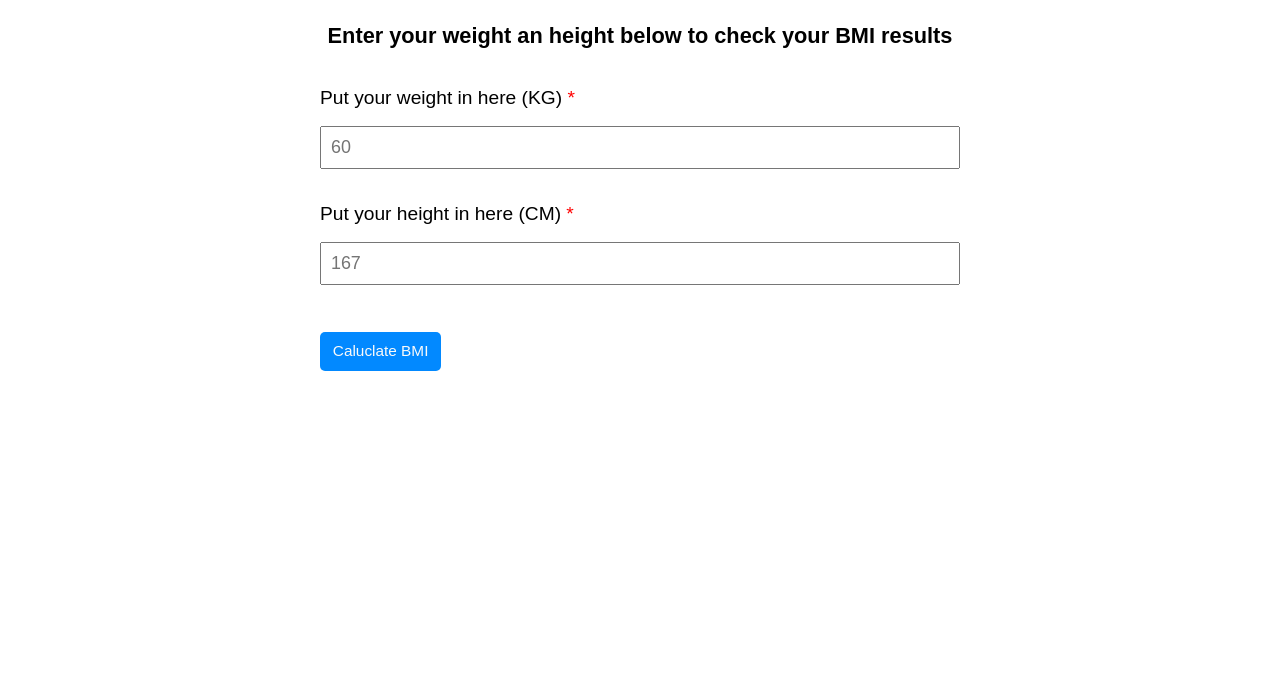
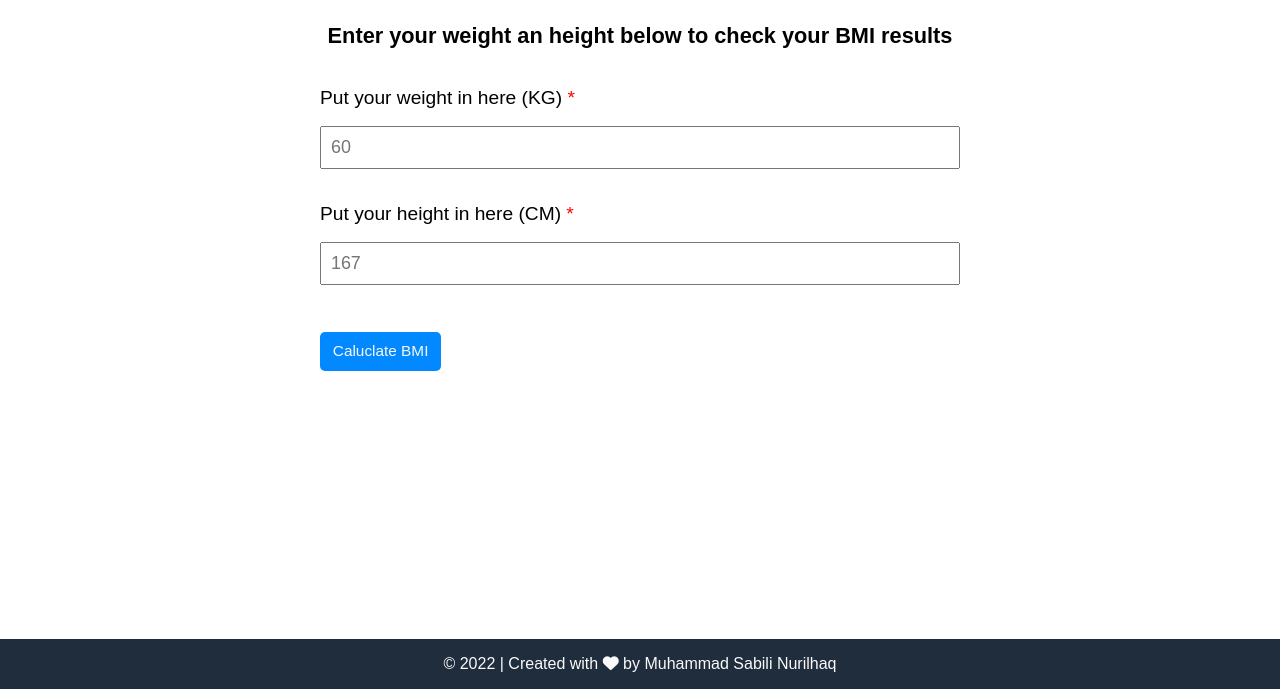
Before and after one commit to abilsabili50/BMI-Calculator, a plain HTML site: page index.html in a window 1280 px wide. Shown: the part 111-800 px from the top of the page. Drawn offline with Linux system fonts and the light colour scheme.

Commit message:
add footer xixi

```diff
--- a/index.html
+++ b/index.html
@@ -4,6 +4,13 @@
 		<meta charset="UTF-8" />
 		<meta http-equiv="X-UA-Compatible" content="IE=edge" />
 		<meta name="viewport" content="width=device-width, initial-scale=1.0" />
+		<link
+			rel="stylesheet"
+			href="https://cdnjs.cloudflare.com/ajax/libs/font-awesome/6.2.0/css/all.min.css"
+			integrity="sha512-xh6O/CkQoPOWDdYTDqeRdPCVd1SpvCA9XXcUnZS2FmJNp1coAFzvtCN9BmamE+4aHK8yyUHUSCcJHgXloTyT2A=="
+			crossorigin="anonymous"
+			referrerpolicy="no-referrer"
+		/>
 		<link rel="stylesheet" href="style.css" />
 		<title>BMI Calculator</title>
 	</head>
@@ -37,6 +44,13 @@
 				<p id="result"></p>
 			</div>
 		</div>
+
+		<footer>
+			<span
+				>&copy; 2022 | Created with <i class="fa-solid fa-heart"></i> by
+				Muhammad Sabili Nurilhaq</span
+			>
+		</footer>
 		<script src="script.js"></script>
 	</body>
 </html>
--- a/style.css
+++ b/style.css
@@ -83,3 +83,16 @@ body {
 	color: red;
 	visibility: hidden;
 }
+
+footer {
+	display: flex;
+	justify-content: center;
+	align-items: center;
+	position: fixed;
+	background-color: #1f2d3d;
+	color: #fafafa;
+	height: 50px;
+	bottom: 0;
+	right: 0;
+	left: 0;
+}
```
